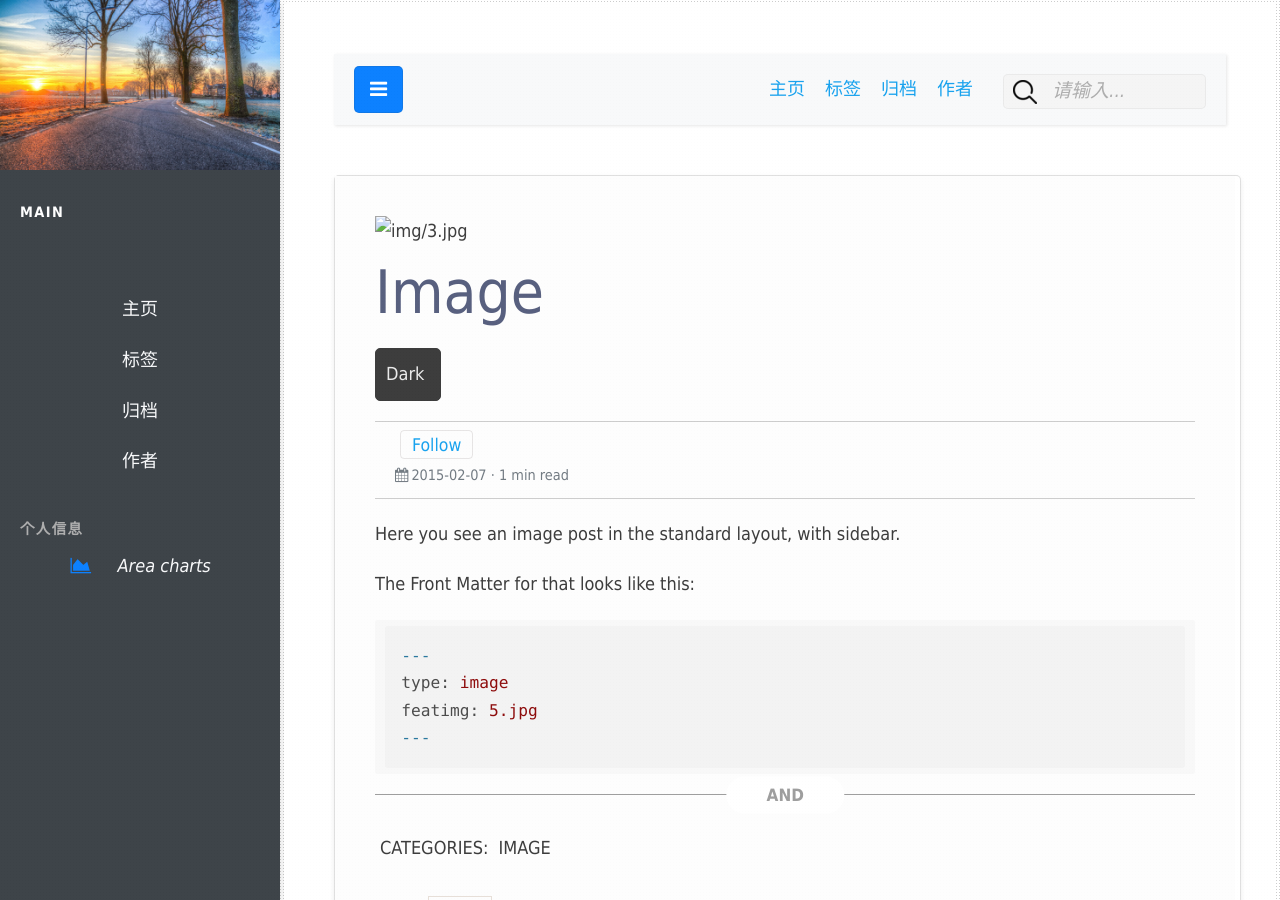
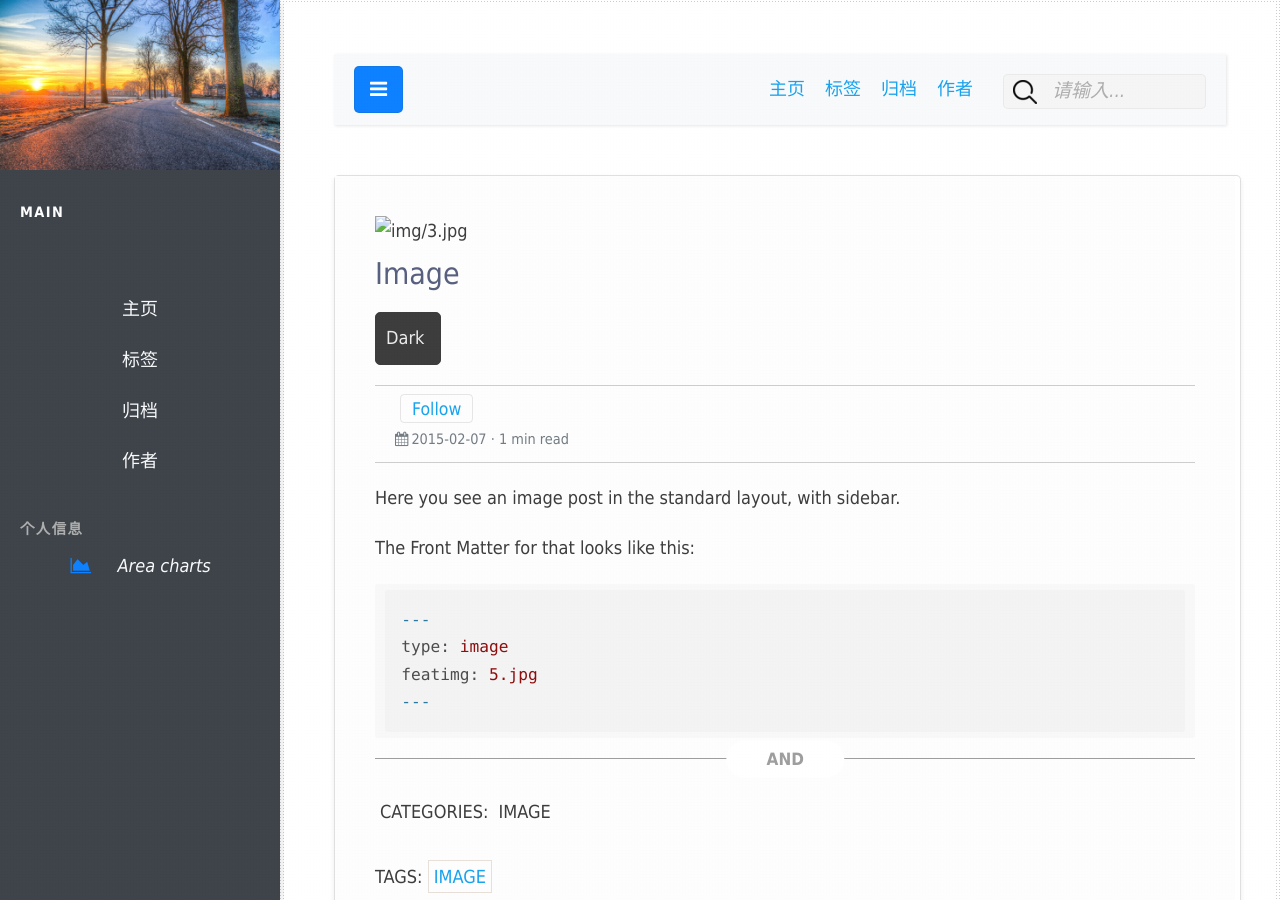
Before and after one commit to nengwuzhi/nengwuzhi.github.ioce, a Jekyll site: the page built from _posts/2015-02-07-img.md, in a window 1280 px wide and 900 px high. Built offline with Jekyll 4.4.1, drawn with Linux system fonts in a browser that asks for light colours; nearby versions of some CDN libraries.

Commit message:
Update post.html

```diff
--- a/_layouts/post.html
+++ b/_layouts/post.html
@@ -18,9 +18,9 @@ layout: default
                             {% endif %}
                             {% endif %}
 
-                        <h2 class="post_title">
+                        <h4 class="post_title">
                             {{ page.title }}
-                        </h2>
+                        </h4>
 
 	<!-- dark-mode-toggle-local-storage -->
   <nav class="nav">
```
